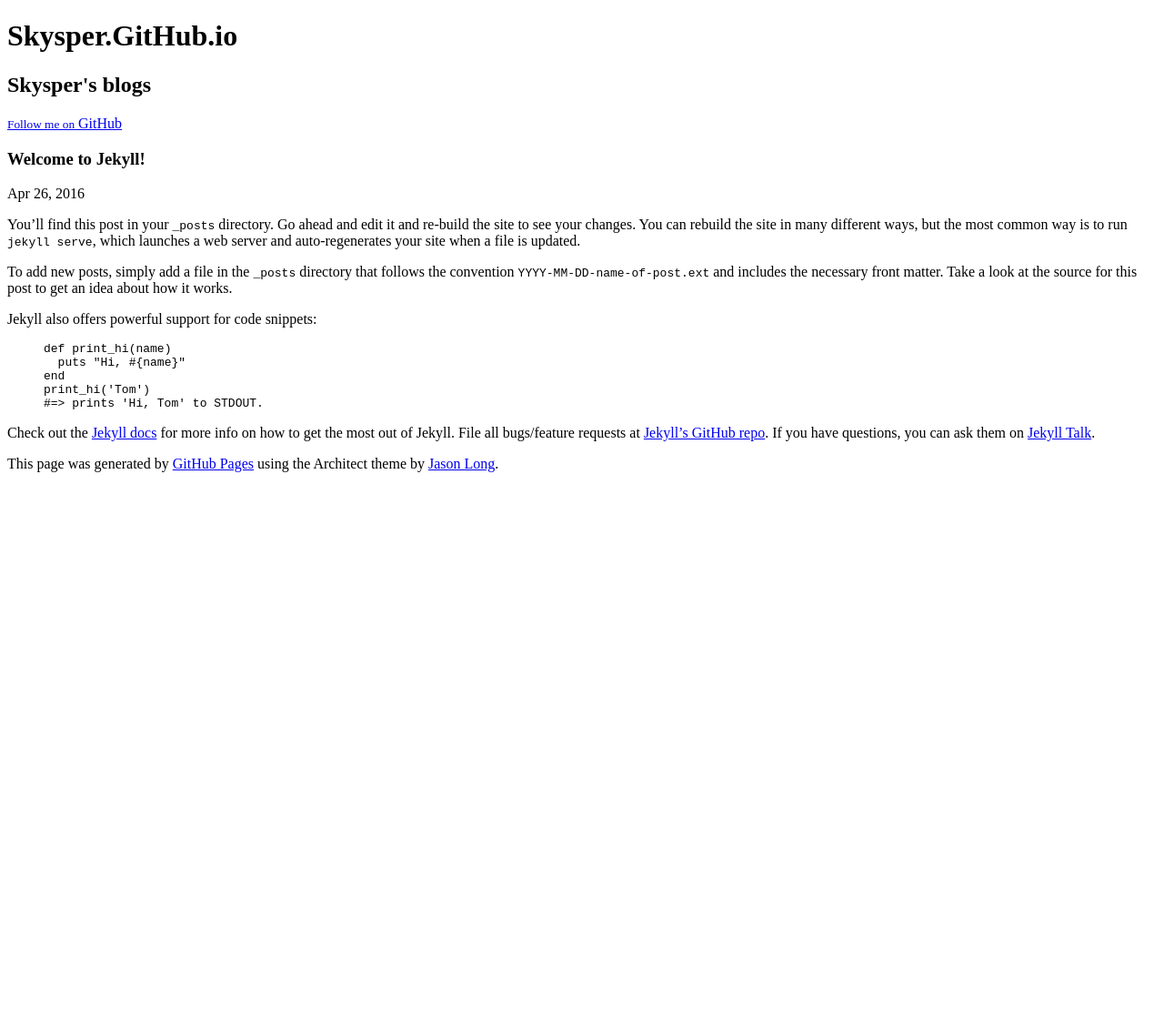
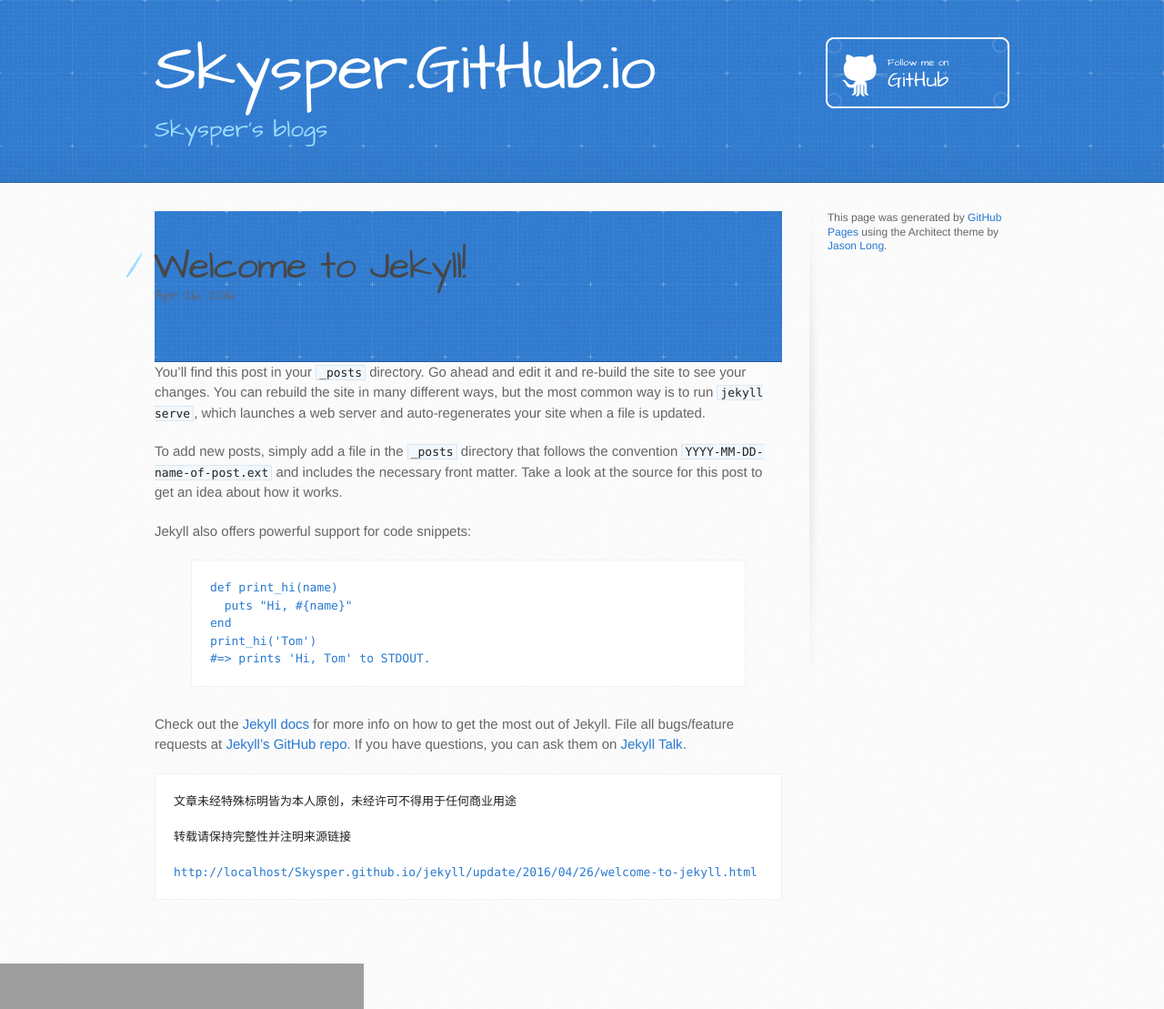
Before and after one commit to Skysper/Skysper.github.io, a Jekyll site: the page built from _posts/2016-04-26-welcome-to-jekyll.markdown, in a window 1280 px wide. Shown: the whole page at 91% size. Built offline with Jekyll 4.4.1, drawn with Linux system fonts in a browser that asks for light colours; comment, search, counter and statistics services are not loaded; before the commit the page ends 900 px from its top, so only the background shows below that.

Commit message:
add quote auth info

```diff
--- /dev/null
+++ b/_includes/article-quote.html
@@ -0,0 +1,13 @@
+<pre>
+文章未经特殊标明皆为本人原创，未经许可不得用于任何商业用途<br/>
+转载请保持完整性并注明来源链接<br/>
+<a id="article-url"></a>
+</pre>
+<script type="text/javascript">
+(function(){
+   var url=window.location.href;
+   var aObj = document.getElementById("article-url");
+   aObj.innerHTML=url;
+   aObj.href=url;
+})();
+</script>
--- a/_includes/head.html
+++ b/_includes/head.html
@@ -7,9 +7,9 @@
   <meta name="description" content="{% if page.excerpt %}{{ page.excerpt | strip_html | strip_newlines | truncate: 160 }}{% else %}{{ site.description }}{% endif %}">
 
   <link href='https://fonts.googleapis.com/css?family=Architects+Daughter' rel='stylesheet' type='text/css'>
-  <link rel="stylesheet" type="text/css" href="{{"stylesheets/stylesheet.css"|preprend:site.baseurl}}" media="screen">
-  <link rel="stylesheet" type="text/css" href="{{"stylesheets/github-light.css"|preprend:site.baseurl}}"  media="screen">
-  <link rel="stylesheet" type="text/css" href="{{"stylesheets/print.css"|preprend:site.baseurl}}"  media="print">
+  <link rel="stylesheet" type="text/css" href="{{"stylesheets/stylesheet.css"|prepend:site.baseurl}}" media="screen">
+  <link rel="stylesheet" type="text/css" href="{{"stylesheets/github-light.css"|prepend:site.baseurl}}"  media="screen">
+  <link rel="stylesheet" type="text/css" href="{{"stylesheets/print.css"|prepend:site.baseurl}}"  media="print">
 
   <!--[if lt IE 9]>
   <script src="//html5shiv.googlecode.com/svn/trunk/html5.js"></script>
--- a/_layouts/post.html
+++ b/_layouts/post.html
@@ -10,6 +10,7 @@
 
   <div class="post-content" itemprop="articleBody">
     {{ content }}
+	{% include article-quote.html %}
   </div>
 
 </article>
```
